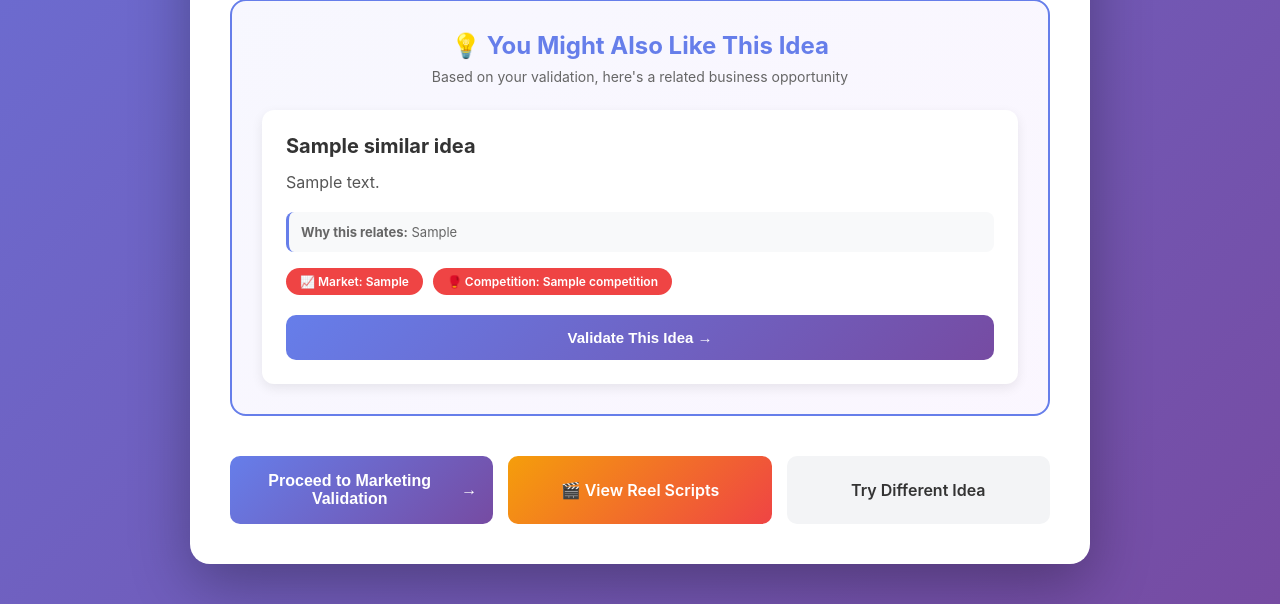
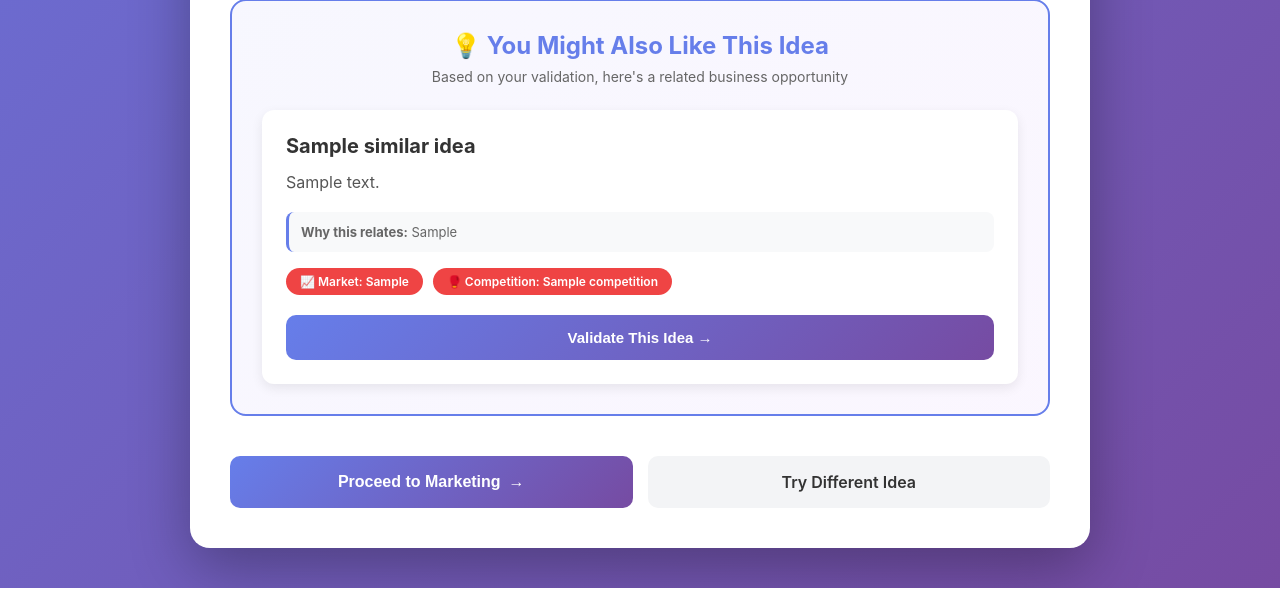
Before and after one commit to vedpalsodkar988-tech/Intelix-V2, a Flask app: template templates/analysis.html in a window 1280 px wide. Shown: the part 1155-1759 px from the top of the page. Run offline with Flask 3, Linux system fonts and the light colour scheme; the template is opened without the code that fills it: most values are stand-ins (such as "Sample title", 1, 10 or a date in 2020); some libraries are stand-ins or nearby versions.

Commit message:
Update analysis.html

```diff
--- a/templates/analysis.html
+++ b/templates/analysis.html
@@ -225,7 +225,7 @@
             margin-top: 40px;
         }
 
-        .btn-primary, .btn-secondary, .btn-reels {
+        .btn-primary, .btn-secondary {
             flex: 1;
             padding: 16px;
             border: none;
@@ -250,16 +250,6 @@
         .btn-primary:hover {
             transform: translateY(-2px);
             box-shadow: 0 10px 25px rgba(102, 126, 234, 0.4);
-        }
-
-        .btn-reels {
-            background: linear-gradient(135deg, #f59e0b 0%, #ef4444 100%);
-            color: white;
-        }
-
-        .btn-reels:hover {
-            transform: translateY(-2px);
-            box-shadow: 0 10px 25px rgba(245, 158, 11, 0.4);
         }
 
         .btn-secondary {
@@ -397,7 +387,7 @@
         </div>
         {% endif %}
 
-        <!-- Action Buttons -->
+        <!-- Action Buttons - NO REEL BUTTON -->
         <form action="/marketing" method="POST">
             <div class="action-buttons">
                 {% if from_history %}
@@ -407,14 +397,10 @@
                 </button>
                 {% else %}
                 <button type="submit" class="btn-primary" id="marketingBtn">
-                    <span id="marketingText">Proceed to Marketing Validation</span>
+                    <span id="marketingText">Proceed to Marketing</span>
                     <span id="marketingArrow">→</span>
                 </button>
                 {% endif %}
-
-                <a href="/reels" class="btn-reels">
-                    🎬 View Reel Scripts
-                </a>
 
                 <a href="/dashboard" class="btn-secondary">Try Different Idea</a>
             </div>
@@ -428,7 +414,7 @@
             const btnArrow = document.getElementById('marketingArrow');
 
             btn.disabled = true;
-            btnText.textContent = 'Generating Posts';
+            btnText.textContent = 'Generating';
             btnArrow.innerHTML = '<span class="spinner"></span>';
         });
     </script>
```
